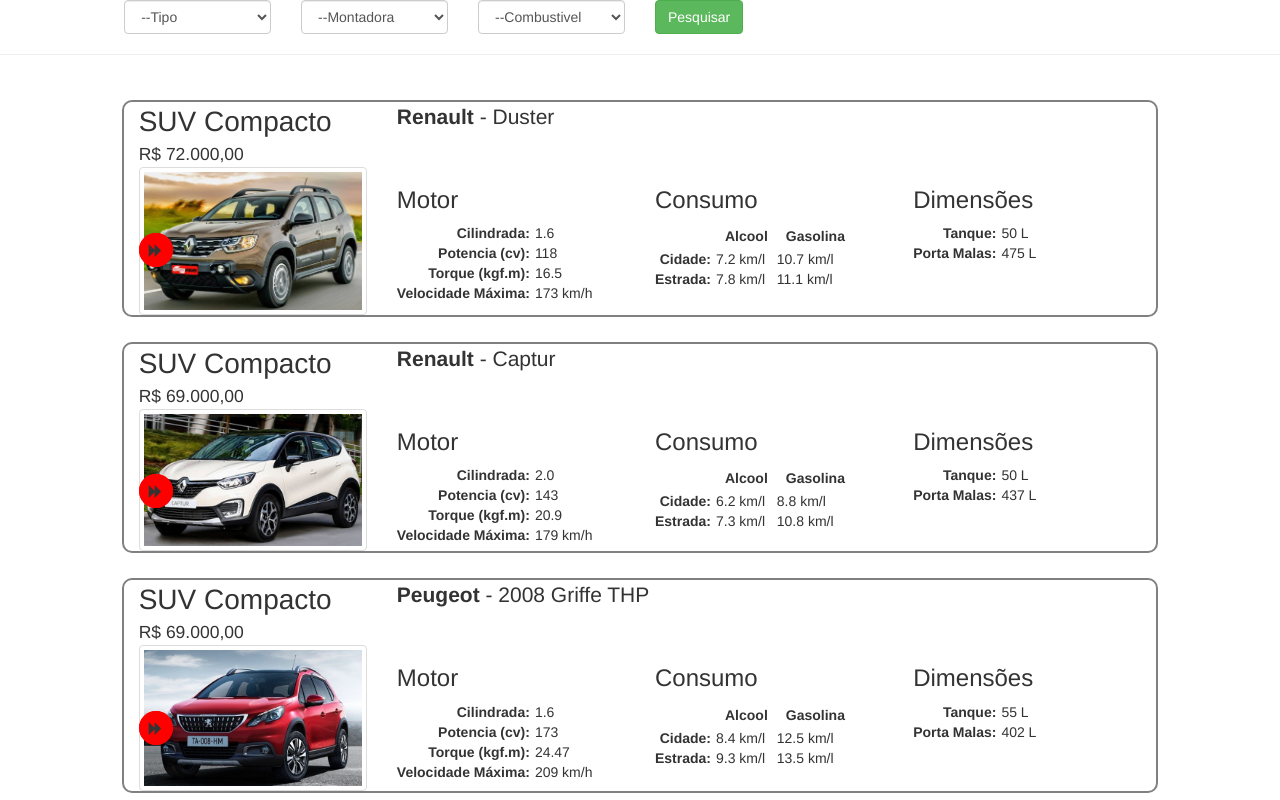
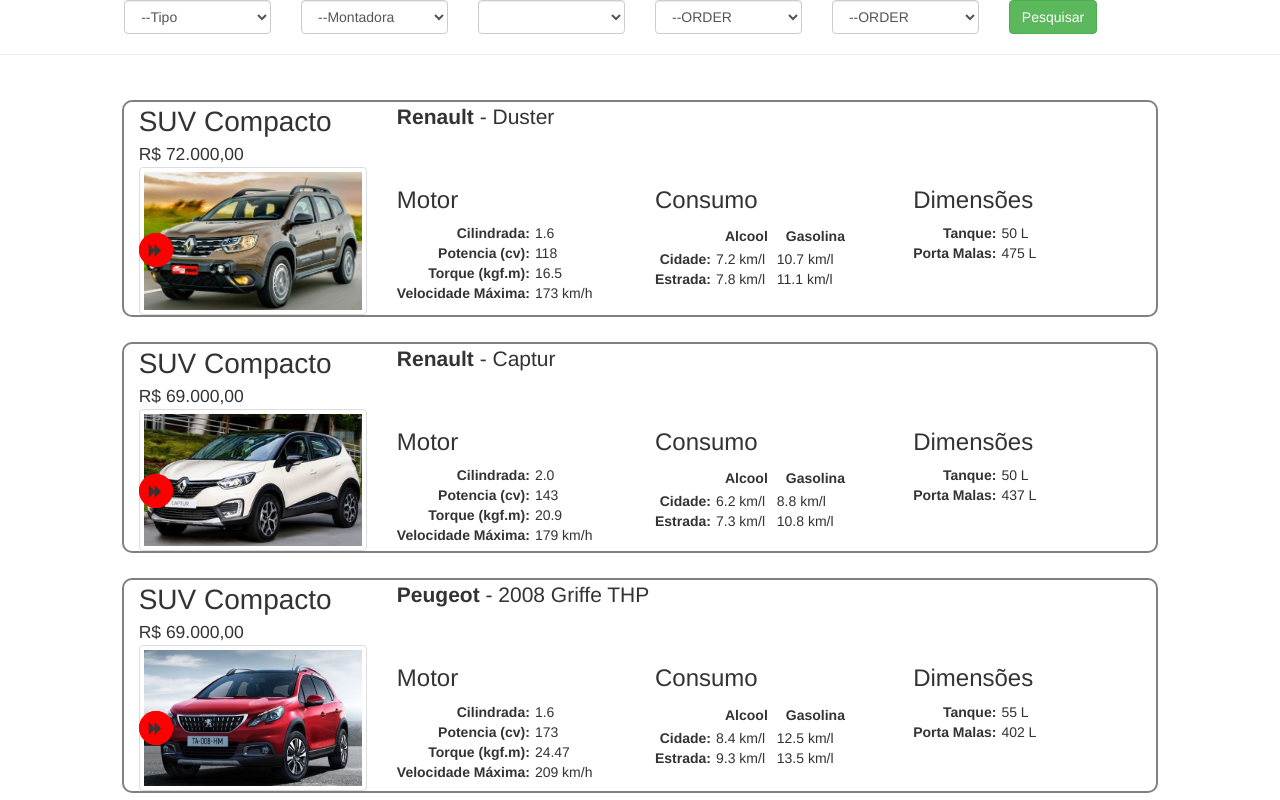
Before and after one commit to scarapa/carros, a plain HTML site: page index.html in a window 1280 px wide. Shown: the top 800 px of the page. Drawn offline with Linux system fonts and the light colour scheme.

Commit message:
atualizacao

```diff
--- a/database/tipo.json
+++ b/database/tipo.json
@@ -7,6 +7,18 @@
 		},{
 			"id": 2,
 			"descricao": "SUV Compacto"
+		},{
+			"id": 3,
+			"descricao": "Caminhonete"
+		},{
+			"id": 4,
+			"descricao": "Hatch"
+		},{
+			"id": 5,
+			"descricao": "Sedan"
+		},{
+			"id": 6,
+			"descricao": "Compacto"
 		}
 	]
 }
--- a/include/filtro.html
+++ b/include/filtro.html
@@ -13,7 +13,7 @@
 
 <div class="col-md-2">
     <select class="form-control" name="cd_combustivel" id="cd_combustivel">
-        <option value="0">--Combustivel</option>
+        <option value="0"></option>
         <option value="1">Gasolina</option>
         <option value="2">Alcool</option>
         <option value="3">Diesel</option>
@@ -21,6 +21,24 @@
     </select>
 </div>
 
-<div class="col-md-1">
+<div class="col-md-2 col-xs-6">
+    <select class="form-control" name="ds_ordenacao" id="ds_ordenacao">
+        <option value="0">--ORDER</option>
+        <option value="cd_tipo">Tipo</option>
+        <option value="2">Montadora</option>
+        <option value="3">-Cilidandrada</option>
+        <option value="3">-Porta Mala</option>
+    </select>
+</div>
+
+<div class="col-md-2 col-xs-6">
+    <select class="form-control" name="ds_order" id="ds_order">
+        <option value="0">--ORDER</option>
+        <option value="asc">ASC</option>
+        <option value="desc">DESC</option>
+    </select>
+</div>
+
+<div class="col-xs-12 col-sm-12 col-md-1">
     <button type="button" class="btn btn-success" id="pesquisar"><i class="fa fa-search"></i>Pesquisar</button>
 </div>
```
